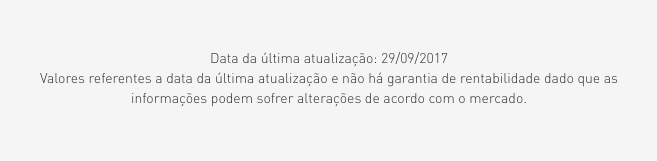
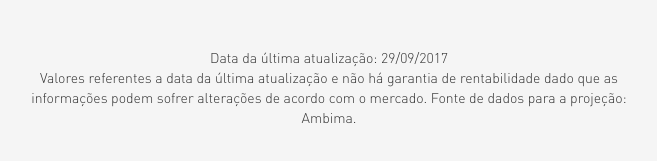
Before and after one commit to lucasdaiki/simulador-rendafixa, a website: page index.html in a window 1280 px wide. Shown: the part 1015-1176 px from the top of the page, without its empty margins (311-968 px from the left). Drawn offline with Linux system fonts and the light colour scheme; files whose address does not match are found by name.

Commit message:
Inserindo no rodape disclaimer sobre a fonte de dados.

```diff
--- a/index.html
+++ b/index.html
@@ -141,7 +141,7 @@ height="0" width="0" style="display:none;visibility:hidden"></iframe></noscript>
 
 	<p class="iz-disclaimer">
 		Data da última atualização: <span data-attr="today"></span> <br>
-		Valores referentes a data da última atualização e não há garantia de rentabilidade dado que as informações podem sofrer alterações de acordo com o mercado.<br>
+		Valores referentes a data da última atualização e não há garantia de rentabilidade dado que as informações podem sofrer alterações de acordo com o mercado. Fonte de dados para a projeção: Ambima.<br>
 	</p>
 </main>
 
```
